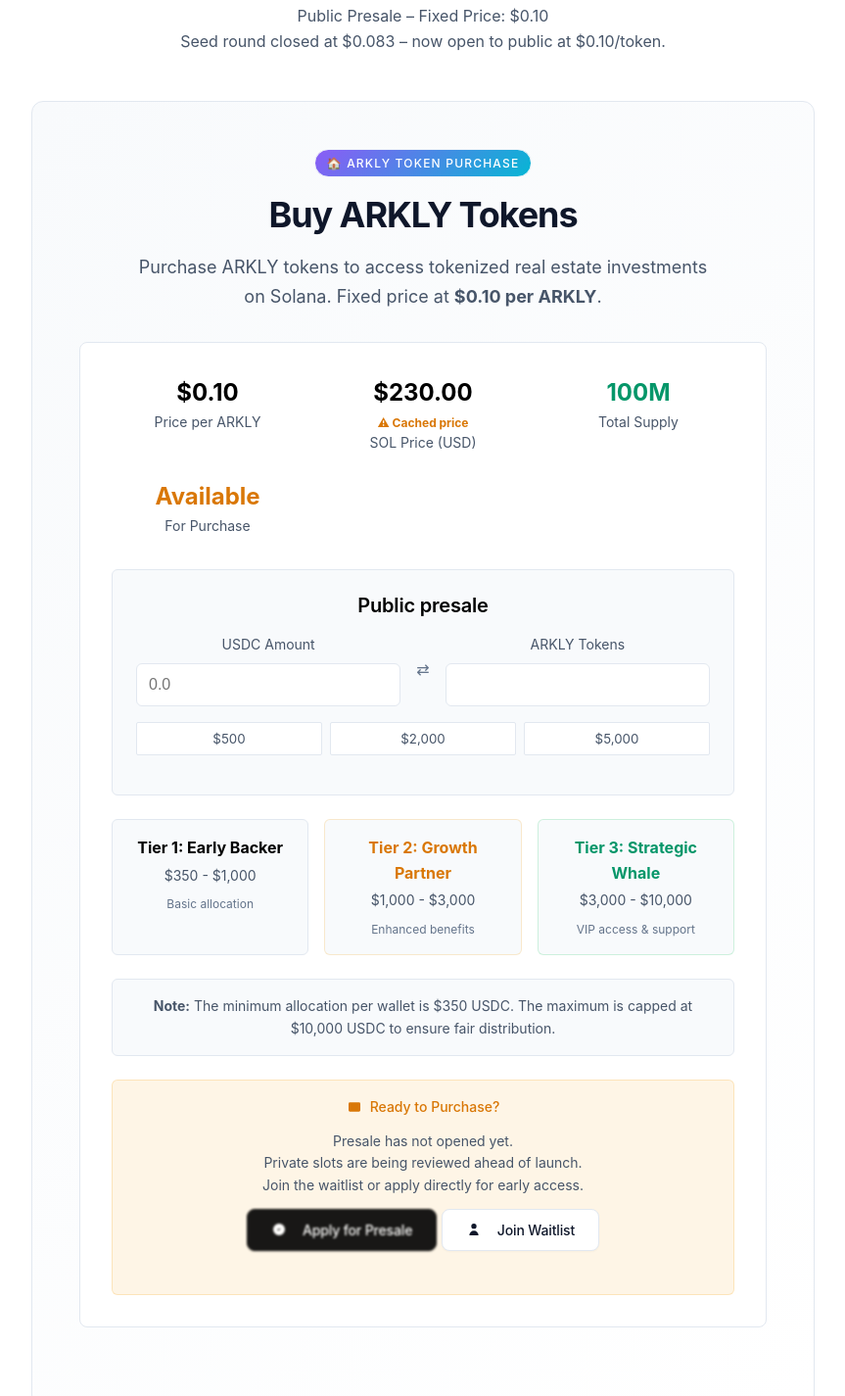
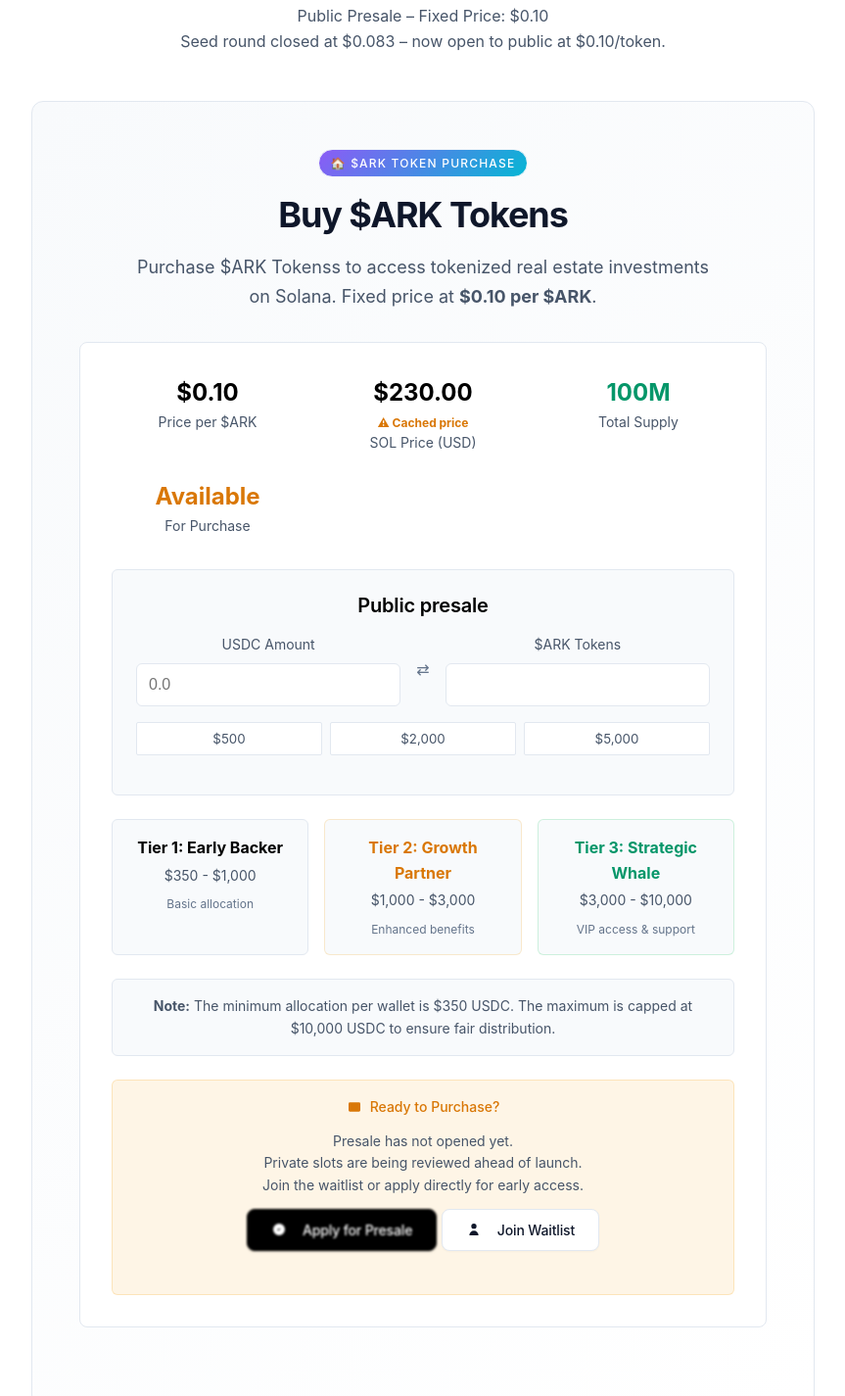
Before and after one commit to Antoine-Bonin/app, a plain HTML site: page app.html in a window 1280 px wide. Shown: the part 138-1563 px from the top of the page at 98% size, without its empty margins (208-1071 px from the left). Drawn offline with Linux system fonts and the light colour scheme; no server answers.

Commit message:
Update references from ARKLY tokens to $ARK Tokens, enhance presale form notes, and improve token utility section for clarity.

```diff
--- a/app.html
+++ b/app.html
@@ -6,8 +6,8 @@
     <title>arkly.capital - Public presale</title>
 
     <!-- Meta Tags -->
-    <meta name="description" content="Join the Arkly Capital presale - Calculate your ARKLY token investment and participate in the future of DeFi and tokenization on Solana.">
-    <meta name="keywords" content="Arkly Capital, ARKLY Token, Presale, Real Estate Investment, DeFi Platform, Tokenization, Solana">
+    <meta name="description" content="Join the Arkly Capital presale - Calculate your $ARK token investment and participate in the future of DeFi and tokenization on Solana.">
+    <meta name="keywords" content="Arkly Capital, $ARK Token, Presale, Real Estate Investment, DeFi Platform, Tokenization, Solana">
 
     <!-- Stylesheets -->
     <link rel="stylesheet" href="./css/reset.css">
@@ -108,6 +108,18 @@
             50% { transform: scale(1.05); }
             100% { transform: scale(1); }
         }
+
+        #applyPresaleBtn {
+            position: relative;
+            filter: blur(0.8px);
+            transition: all 0.5s ease;
+        }
+
+        #applyPresaleBtn:hover {
+            filter: none;
+            transform: translateY(-1px);
+            box-shadow: 0 4px 12px rgba(255, 153, 0, 0.3);
+        }
     </style>
 </head>
 <body class="app-container">
@@ -123,7 +135,7 @@
                 <a href="insights.html" class="arkly-nav-link">Insights</a>
                 <a href="security.html" class="arkly-nav-link">Security</a>
                 <a href="contact.html" class="arkly-nav-link">Contact</a>
-                <a href="portfolio.html" class="arkly-btn arkly-btn-primary arkly-nav-cta">Portfolio</a>
+                <a href="#" class="arkly-btn arkly-btn-primary arkly-nav-cta">join Waitlist</a>
             </div>
             <button class="arkly-mobile-menu-toggle" aria-label="Toggle navigation">
                 <span></span>
@@ -148,11 +160,11 @@
             <!-- Token Purchase Section -->
             <div class="investment-section">
                 <div style="margin-bottom: var(--spacing-8);">
-                    <div class="arkly-badge" style="background: linear-gradient(135deg, #8b5cf6, #06b6d4); color: white; margin-bottom: var(--spacing-4);">🏠 ARKLY Token Purchase</div>
-                    <h2 style="margin-bottom: var(--spacing-4);">Buy ARKLY Tokens</h2>
+                    <div class="arkly-badge" style="background: linear-gradient(135deg, #8b5cf6, #06b6d4); color: white; margin-bottom: var(--spacing-4);">🏠 $ARK Token Purchase</div>
+                    <h2 style="margin-bottom: var(--spacing-4);">Buy $ARK Tokens</h2>
                     <p style="color: var(--text-secondary); font-size: var(--text-lg); line-height: var(--leading-relaxed); max-width: 600px; margin: 0 auto;">
-                        Purchase ARKLY tokens to access tokenized real estate investments on Solana.
-                        Fixed price at <strong>$0.10 per ARKLY</strong>.
+                        Purchase $ARK Tokenss to access tokenized real estate investments on Solana.
+                        Fixed price at <strong>$0.10 per $ARK</strong>.
                     </p>
                 </div>
 
@@ -162,7 +174,7 @@
                     <div style="display: grid; grid-template-columns: repeat(auto-fit, minmax(150px, 1fr)); gap: var(--spacing-6); margin-bottom: var(--spacing-8);">
                         <div>
                             <div style="font-size: var(--text-2xl); font-weight: var(--font-bold); color: var(--accent);">$0.10</div>
-                            <div style="color: var(--text-secondary); font-size: var(--text-sm);">Price per ARKLY</div>
+                            <div style="color: var(--text-secondary); font-size: var(--text-sm);">Price per $ARK</div>
                         </div>
                         <div>
                             <div id="solPrice" style="font-size: var(--text-2xl); font-weight: var(--font-bold); color: var(--accent);">
@@ -196,7 +208,7 @@
                             <div style="text-align: center; color: var(--text-tertiary);">⇄</div>
 
                             <div>
-                                <label style="display: block; color: var(--text-secondary); font-size: var(--text-sm); margin-bottom: var(--spacing-2);">ARKLY Tokens</label>
+                                <label style="display: block; color: var(--text-secondary); font-size: var(--text-sm); margin-bottom: var(--spacing-2);">$ARK Tokens</label>
                                 <input type="text" id="tokenOutput" readonly style="width: 100%; padding: var(--spacing-3); border: 1px solid var(--border-primary); border-radius: var(--radius-md); background: var(--bg-primary); color: var(--accent); font-size: var(--text-base); font-weight: var(--font-medium);">
                             </div>
                         </div>
@@ -219,7 +231,7 @@
                                 </div>
                                 <div>
                                     <div id="tokenAmount" style="font-weight: var(--font-bold); color: var(--accent);">0</div>
-                                    <div style="font-size: var(--text-sm); color: var(--text-secondary);">ARKLY Tokens</div>
+                                    <div style="font-size: var(--text-sm); color: var(--text-secondary);">$ARK Tokenss</div>
                                 </div>
                                 <div>
                                     <div style="font-weight: var(--font-bold); color: var(--success-text, #059669);">$0.10</div>
@@ -269,7 +281,7 @@
                         <div style="text-align: center;">
                             <!-- Presale Application Section -->
                             <div style="margin-bottom: var(--spacing-4);">
-                                <button id="applyPresaleBtn" class="arkly-btn arkly-btn-primary" onclick="showPresaleForm()" style="display: inline-flex; align-items: center; margin-bottom: var(--spacing-3); filter: blur(0.8px); opacity: 0.9;">
+                                <button id="applyPresaleBtn" class="arkly-btn arkly-btn-primary" onclick="showPresaleForm()" style="display: inline-flex; align-items: center; margin-bottom: var(--spacing-3);">
                                     <svg width="16" height="16" viewBox="0 0 24 24" fill="currentColor" style="margin-right: var(--spacing-2);">
                                         <path d="M9 12l2 2 4-4m6 2a9 9 0 11-18 0 9 9 0 0118 0z"/>
                                     </svg>
@@ -538,7 +550,7 @@
                         <svg width="16" height="16" viewBox="0 0 24 24" fill="currentColor" style="margin-right: var(--spacing-2);">
                             <path d="M12 2L2 7l10 5 10-5-10-5zM2 17l10 5 10-5M2 12l10 5 10-5"/>
                         </svg>
-                        Buy ARKLY Tokens (Connected)
+                        Buy $ARK Tokenss (Connected)
                     `;
                 }
             }
@@ -676,12 +688,12 @@
                         throw new Error('Transaction failed: ' + JSON.stringify(confirmation.value.err));
                     }
 
-                    // Calculate ARKLY tokens to be received
+                    // Calculate $ARK Tokenss to be received
                     const usdValue = solAmount * solPrice;
                     const arklTokens = Math.floor(usdValue / tokenPrice);
 
                     showNotification(
-                        `🎉 Presale successful! You sent ${solAmount} SOL and will receive ${arklTokens.toLocaleString()} ARKLY tokens. Transaction: ${signature.slice(0, 8)}...${signature.slice(-8)}`,
+                        `🎉 Presale successful! You sent ${solAmount} SOL and will receive ${arklTokens.toLocaleString()} $ARK Tokenss. Transaction: ${signature.slice(0, 8)}...${signature.slice(-8)}`,
                         'success'
                     );
 
@@ -690,7 +702,7 @@
                     console.log(`Wallet: ${wallet.publicKey.toString()}`);
                     console.log(`SOL sent: ${solAmount}`);
                     console.log(`USD value: $${usdValue.toFixed(2)}`);
-                    console.log(`ARKLY tokens: ${arklTokens}`);
+                    console.log(`$ARK Tokenss: ${arklTokens}`);
                     console.log(`Transaction signature: ${signature}`);
                     console.log(`View transaction: https://solscan.io/tx/${signature}`);
 
@@ -829,7 +841,7 @@
 
 
         // Simplified calculator - with wallet integration
-        const tokenPrice = 0.10; // Fixed price of $0.10 per ARKLY token
+        const tokenPrice = 0.10; // Fixed price of $0.10 per $ARK Tokens
         let solPrice = 230; // Default SOL price in USD (will be updated by API)
 
         // Fetch SOL price from CoinGecko API
@@ -911,7 +923,7 @@
             if (usdcAmount > 0) {
                 const arklyTokens = Math.floor(usdcAmount / tokenPrice);
 
-                // Update to show ARKLY tokens
+                // Update to show $ARK Tokenss
                 tokenOutput.value = `${arklyTokens.toLocaleString()} ARKLY`;
 
                 // Show calculation results
```
Also changed, not shown: index.html (+2 -2 lines), presale-form.html (+2 -2 lines).
